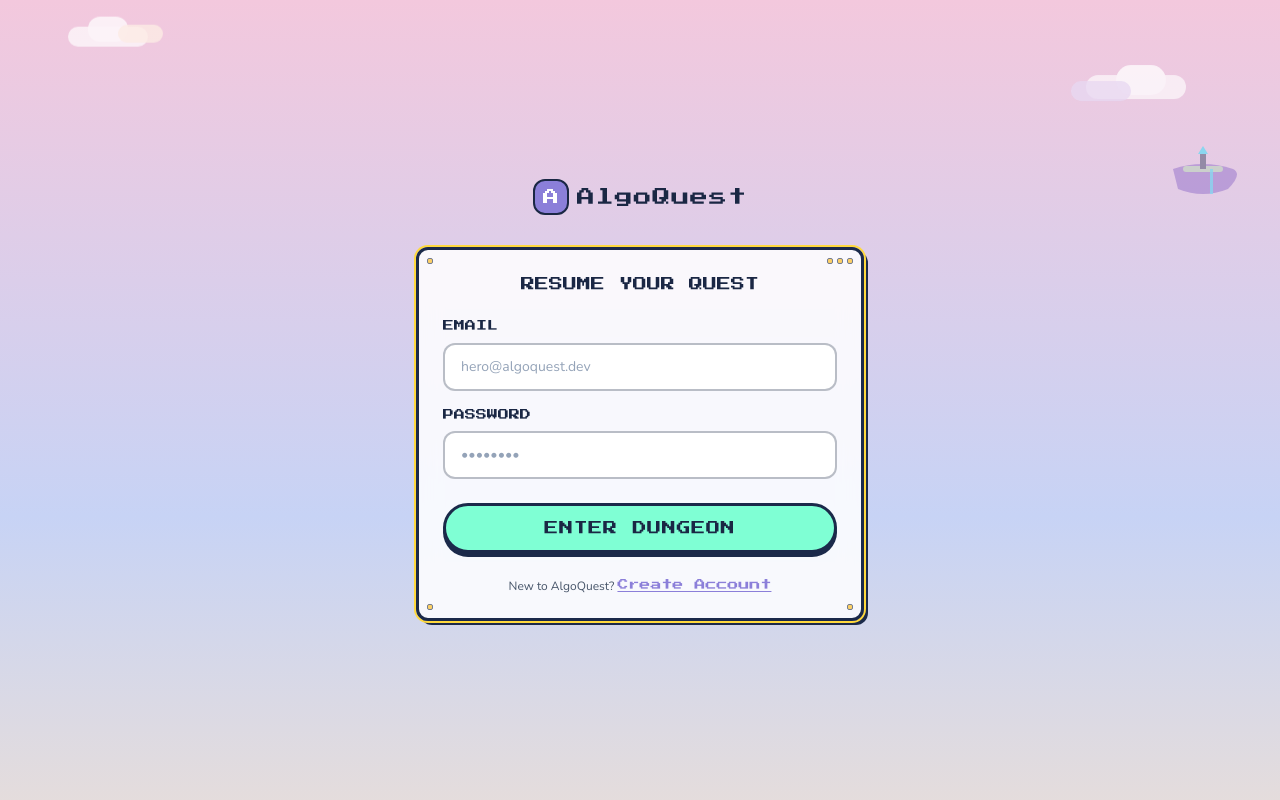
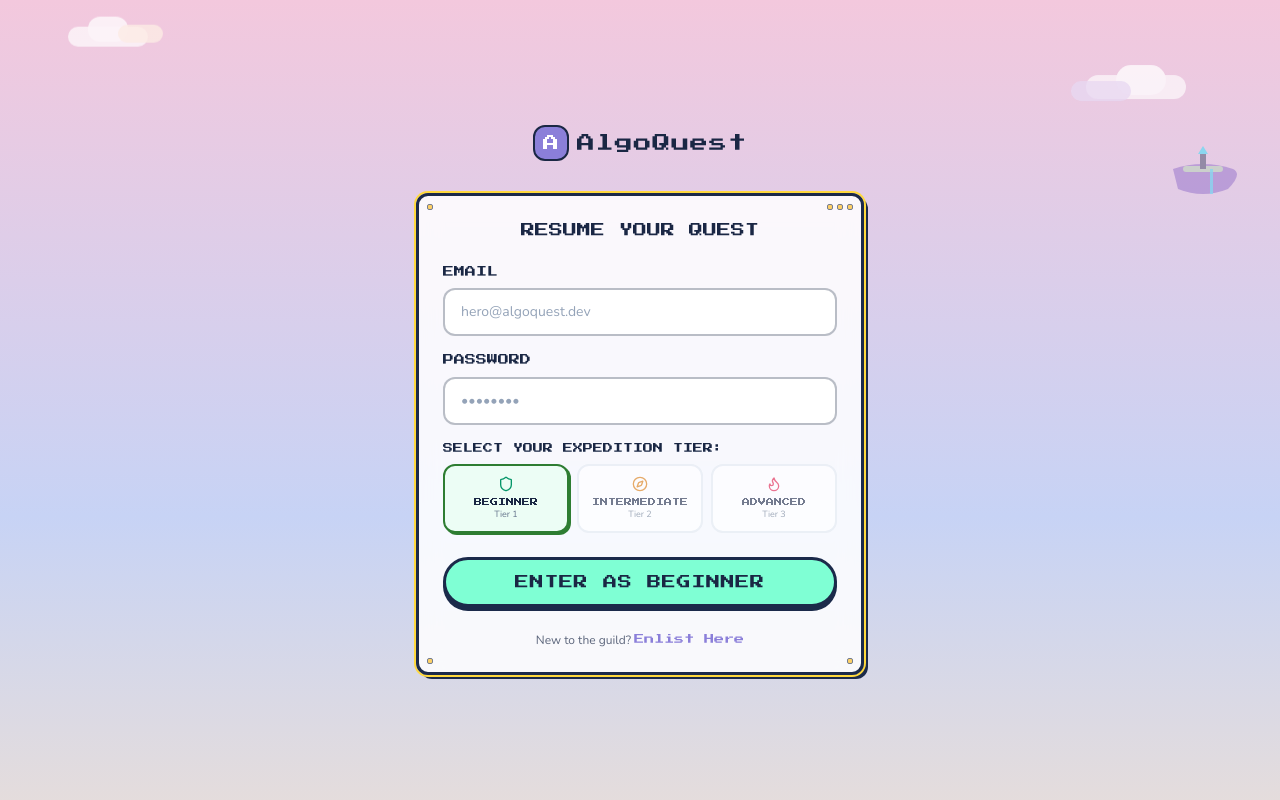
Before and after one commit to bindagearyan-bit/AlgoQuest, a Next.js app in the folder frontend/: page /login in a window 1280 px wide. Shown: the top 800 px of the page. Built offline with nearby package versions, Linux system fonts and the light colour scheme; no server answers.

Commit message:
feat(auth): add tier selection to login & signup flows with backend synchronization

```diff
--- a/frontend/app/(auth)/login/page.tsx
+++ b/frontend/app/(auth)/login/page.tsx
@@ -11,6 +11,7 @@ import { SkylineBackground } from '@/components/layout/SkylineBackground';
 import { PixelCard } from '@/components/ui/PixelCard';
 import { PixelButton } from '@/components/ui/PixelButton';
 import { PixelInput } from '@/components/ui/PixelInput';
+import { Shield, Compass, Flame } from 'lucide-react';
 
 const loginSchema = z.object({
   email: z.string().email('Please enter a valid email address'),
@@ -23,6 +24,7 @@ export default function LoginPage() {
   const router = useRouter();
   const [serverError, setServerError] = useState<string | null>(null);
   const [isLoading, setIsLoading] = useState(false);
+  const [selectedTier, setSelectedTier] = useState<'BEGINNER' | 'INTERMEDIATE' | 'ADVANCED'>('BEGINNER');
 
   const {
     register,
@@ -39,6 +41,7 @@ export default function LoginPage() {
       await authApi.login({
         email: data.email,
         password: data.password,
+        selectedLevel: selectedTier,
       });
       router.push('/dashboard');
     } catch (err: any) {
@@ -97,6 +100,56 @@ export default function LoginPage() {
                 error={errors.password?.message}
               />
 
+              {/* 3 Difficulty Options to Enter */}
+              <div>
+                <label className="block font-pixel text-[10px] text-[#1A2744] uppercase mb-2">
+                  SELECT YOUR EXPEDITION TIER:
+                </label>
+                <div className="grid grid-cols-3 gap-2">
+                  <button
+                    type="button"
+                    onClick={() => setSelectedTier('BEGINNER')}
+                    className={`flex flex-col items-center justify-center p-2.5 rounded-xl border-2 transition-all ${
+                      selectedTier === 'BEGINNER'
+                        ? 'bg-emerald-50 border-[#2E7D32] shadow-[2px_2px_0_#2E7D32]'
+                        : 'bg-white border-slate-200 hover:border-slate-300 opacity-60'
+                    }`}
+                  >
+                    <Shield size={16} className="text-emerald-600 mb-1" />
+                    <span className="font-pixel text-[8px] text-[#1A2744]">BEGINNER</span>
+                    <span className="font-body text-[9px] text-slate-500">Tier 1</span>
+                  </button>
+
+                  <button
+                    type="button"
+                    onClick={() => setSelectedTier('INTERMEDIATE')}
+                    className={`flex flex-col items-center justify-center p-2.5 rounded-xl border-2 transition-all ${
+                      selectedTier === 'INTERMEDIATE'
+                        ? 'bg-amber-50 border-[#FFB300] shadow-[2px_2px_0_#FFB300]'
+                        : 'bg-white border-slate-200 hover:border-slate-300 opacity-60'
+                    }`}
+                  >
+                    <Compass size={16} className="text-amber-600 mb-1" />
+                    <span className="font-pixel text-[8px] text-[#1A2744]">INTERMEDIATE</span>
+                    <span className="font-body text-[9px] text-slate-500">Tier 2</span>
+                  </button>
+
+                  <button
+                    type="button"
+                    onClick={() => setSelectedTier('ADVANCED')}
+                    className={`flex flex-col items-center justify-center p-2.5 rounded-xl border-2 transition-all ${
+                      selectedTier === 'ADVANCED'
+                        ? 'bg-rose-50 border-[#D32F2F] shadow-[2px_2px_0_#D32F2F]'
+                        : 'bg-white border-slate-200 hover:border-slate-300 opacity-60'
+                    }`}
+                  >
+                    <Flame size={16} className="text-rose-600 mb-1" />
+                    <span className="font-pixel text-[8px] text-[#1A2744]">ADVANCED</span>
+                    <span className="font-body text-[9px] text-slate-500">Tier 3</span>
+                  </button>
+                </div>
+              </div>
+
               <div className="pt-2">
                 <PixelButton
                   type="submit"
@@ -105,16 +158,21 @@ export default function LoginPage() {
                   fullWidth
                   disabled={isLoading}
                 >
-                  {isLoading ? 'VERIFYING CREDENTIALS...' : 'ENTER DUNGEON'}
+                  {isLoading ? 'VERIFYING CREDENTIALS...' : `ENTER AS ${selectedTier}`}
                 </PixelButton>
               </div>
             </form>
 
-            <div className="mt-6 text-center text-xs font-body text-slate-600">
-              New to AlgoQuest?{' '}
-              <Link href="/signup" className="font-pixel text-[11px] text-[#8B7FD9] underline">
-                Create Account
-              </Link>
+            <div className="mt-6 text-center">
+              <p className="font-body text-xs text-[#1A2744]/70">
+                New to the guild?{' '}
+                <Link
+                  href="/signup"
+                  className="font-pixel text-[10px] text-[#8B7FD9] hover:underline"
+                >
+                  Enlist Here
+                </Link>
+              </p>
             </div>
           </PixelCard>
         </div>
--- a/frontend/app/(auth)/signup/page.tsx
+++ b/frontend/app/(auth)/signup/page.tsx
@@ -30,6 +30,7 @@ export default function SignupPage() {
   const router = useRouter();
   const [serverError, setServerError] = useState<string | null>(null);
   const [isLoading, setIsLoading] = useState(false);
+  const [selectedTier, setSelectedTier] = useState<'BEGINNER' | 'INTERMEDIATE' | 'ADVANCED'>('BEGINNER');
 
   const {
     register,
@@ -47,8 +48,9 @@ export default function SignupPage() {
         email: data.email,
         username: data.username,
         password: data.password,
+        selectedLevel: selectedTier,
       });
-      router.push('/select-path');
+      router.push('/dashboard');
     } catch (err: any) {
       const msg = err.response?.data?.message || err.message || 'Signup failed. Please try again.';
       const cleanMsg =
@@ -121,6 +123,53 @@ export default function SignupPage() {
                 error={errors.confirmPassword?.message}
               />
 
+              {/* 3 Difficulty Options to Start */}
+              <div>
+                <label className="block font-pixel text-[10px] text-[#1A2744] uppercase mb-2">
+                  STARTING EXPEDITION TIER:
+                </label>
+                <div className="grid grid-cols-3 gap-2">
+                  <button
+                    type="button"
+                    onClick={() => setSelectedTier('BEGINNER')}
+                    className={`flex flex-col items-center justify-center p-2 rounded-xl border-2 transition-all ${
+                      selectedTier === 'BEGINNER'
+                        ? 'bg-emerald-50 border-[#2E7D32] shadow-[2px_2px_0_#2E7D32]'
+                        : 'bg-white border-slate-200 hover:border-slate-300 opacity-60'
+                    }`}
+                  >
+                    <span className="font-pixel text-[8px] text-[#1A2744]">🟢 BEG</span>
+                    <span className="font-body text-[9px] text-slate-500">Tier 1</span>
+                  </button>
+
+                  <button
+                    type="button"
+                    onClick={() => setSelectedTier('INTERMEDIATE')}
+                    className={`flex flex-col items-center justify-center p-2 rounded-xl border-2 transition-all ${
+                      selectedTier === 'INTERMEDIATE'
+                        ? 'bg-amber-50 border-[#FFB300] shadow-[2px_2px_0_#FFB300]'
+                        : 'bg-white border-slate-200 hover:border-slate-300 opacity-60'
+                    }`}
+                  >
+                    <span className="font-pixel text-[8px] text-[#1A2744]">🟡 INT</span>
+                    <span className="font-body text-[9px] text-slate-500">Tier 2</span>
+                  </button>
+
+                  <button
+                    type="button"
+                    onClick={() => setSelectedTier('ADVANCED')}
+                    className={`flex flex-col items-center justify-center p-2 rounded-xl border-2 transition-all ${
+                      selectedTier === 'ADVANCED'
+                        ? 'bg-rose-50 border-[#D32F2F] shadow-[2px_2px_0_#D32F2F]'
+                        : 'bg-white border-slate-200 hover:border-slate-300 opacity-60'
+                    }`}
+                  >
+                    <span className="font-pixel text-[8px] text-[#1A2744]">🔴 ADV</span>
+                    <span className="font-body text-[9px] text-slate-500">Tier 3</span>
+                  </button>
+                </div>
+              </div>
+
               <div className="pt-2">
                 <PixelButton
                   type="submit"
--- a/frontend/lib/api/auth.ts
+++ b/frontend/lib/api/auth.ts
@@ -11,7 +11,7 @@ export const authApi = {
     return res.data;
   },
 
-  login: async (data: { email: string; password: string }) => {
+  login: async (data: { email: string; password: string; selectedLevel?: 'BEGINNER' | 'INTERMEDIATE' | 'ADVANCED' }) => {
     const res = await api.post('/auth/login', data);
     if (res.data?.data?.accessToken) {
       Cookies.set('access_token', res.data.data.accessToken, { expires: 1 });
```
Also changed, not shown: 1 other file (tests, documents, lock files or other folders).
